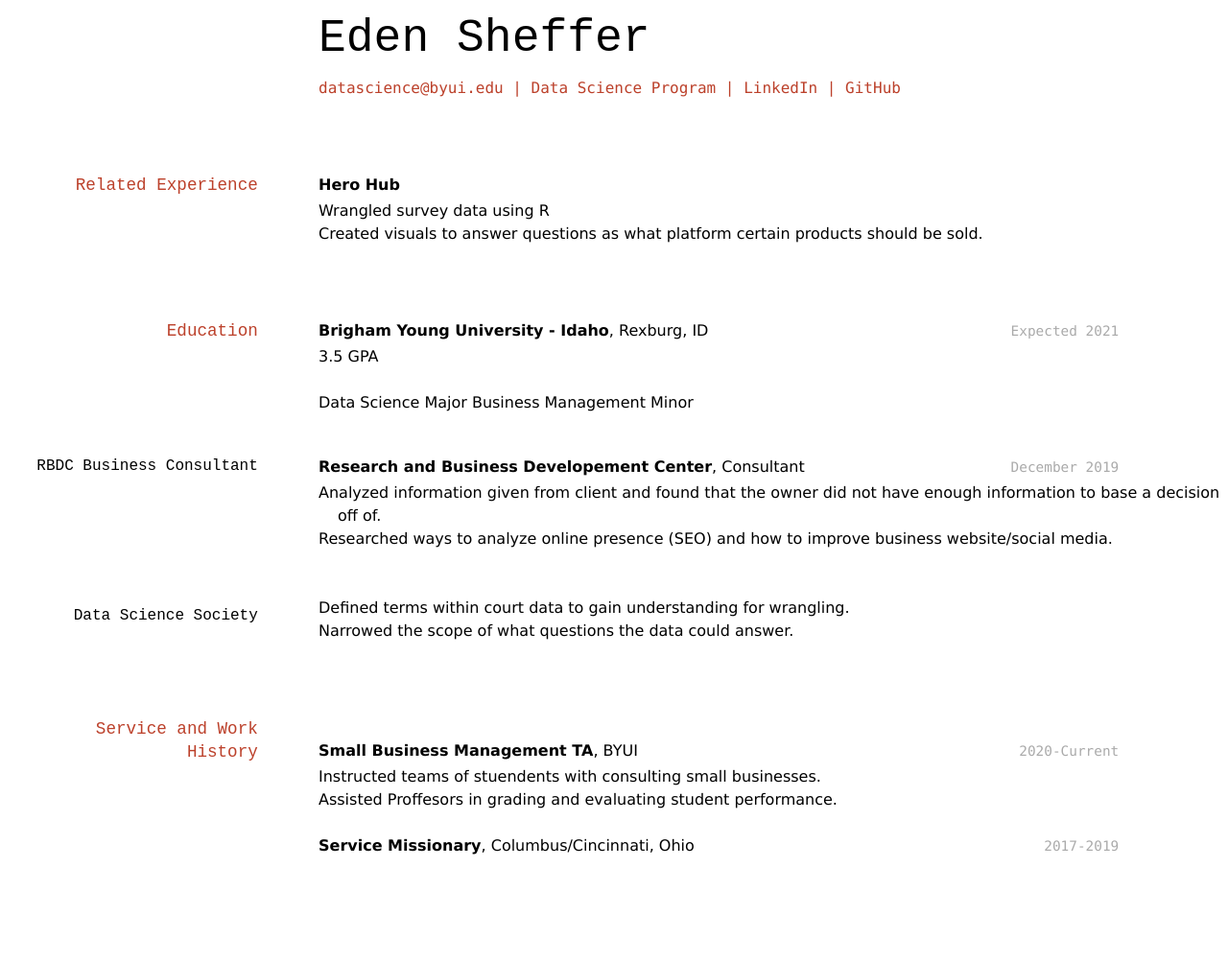
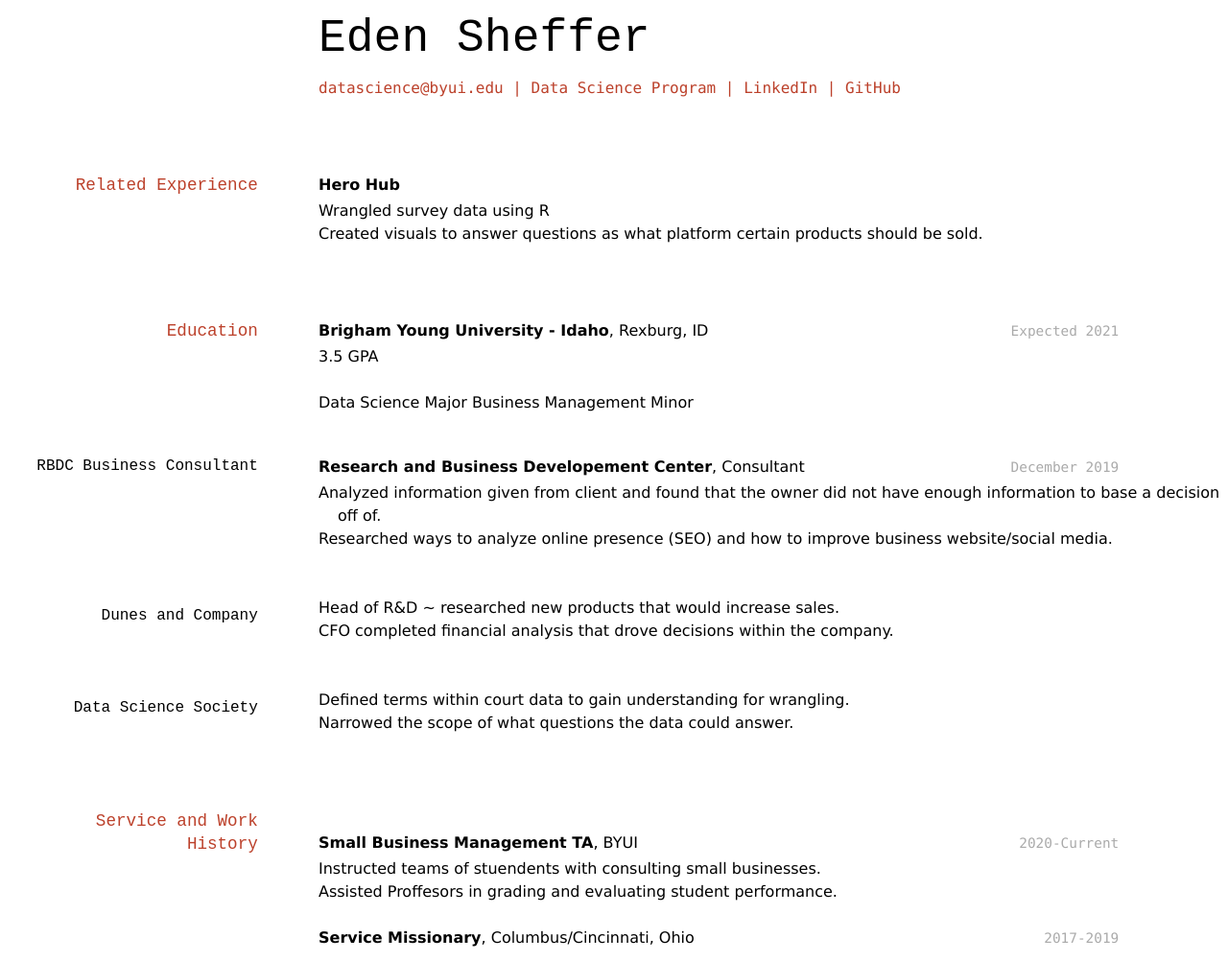
Before and after one commit to edensheffer/eden_resume, a Jekyll site: the page built from docs/index.md, in a window 1280 px wide. Shown: the whole page at 96% size. Built offline with Jekyll 4.4.1, drawn with Linux system fonts in a browser that asks for light colours; before the commit the page ends 906 px from its top, so only the background shows below that.

Commit message:
Update index.md

```diff
--- a/docs/index.md
+++ b/docs/index.md
@@ -41,6 +41,12 @@ __Research and Business Developement Center__, Consultant
 - Analyzed information given from client and found that the owner did not have enough information to base a decision off of.
 - Researched ways to analyze online presence (SEO) and how to improve business website/social media.
 
+### Dunes and Company
+
+- Head of R&D ~ researched new products that would increase sales.
+- CFO completed financial analysis that drove decisions within the company.
+
+
 
 ### Data Science Society
 
```
